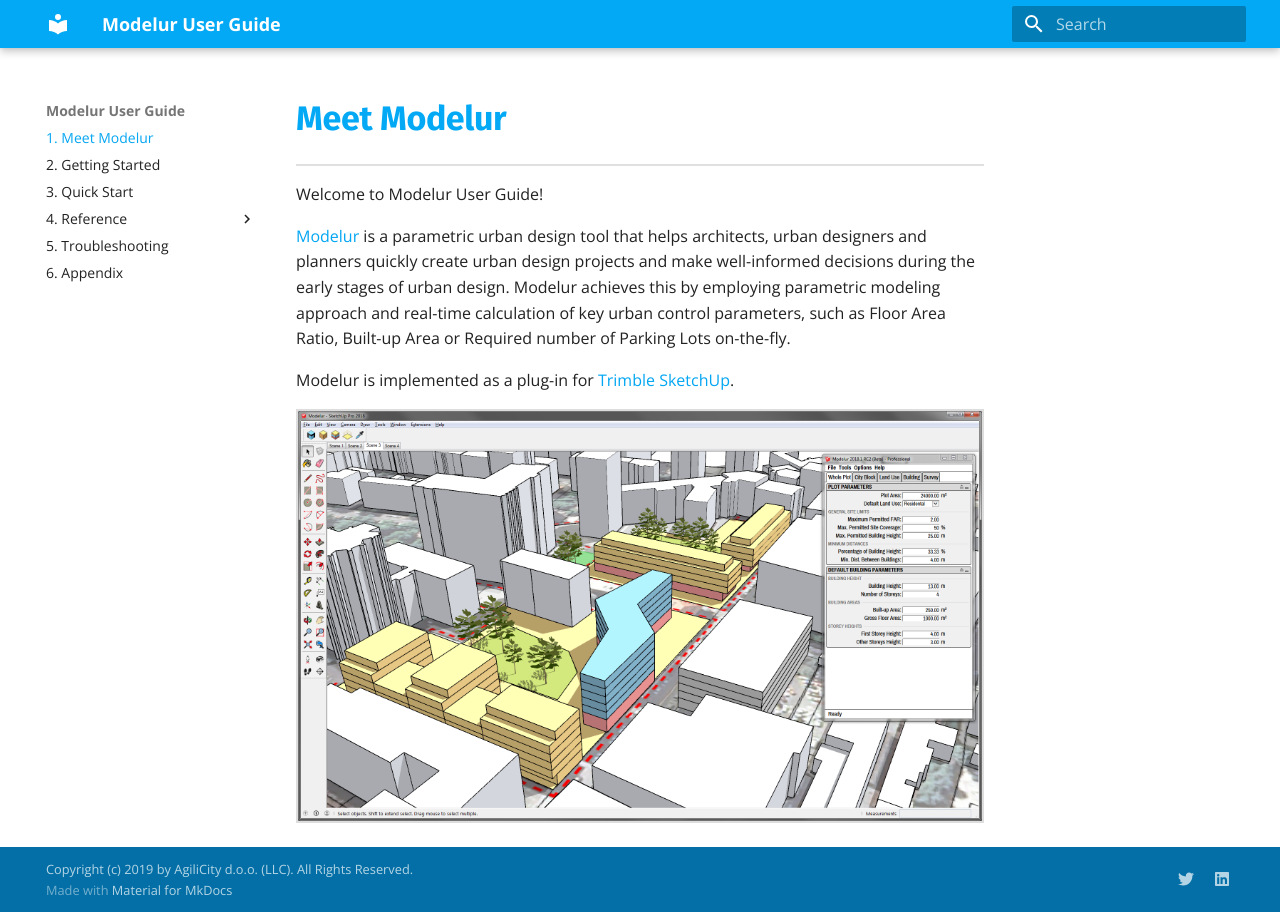
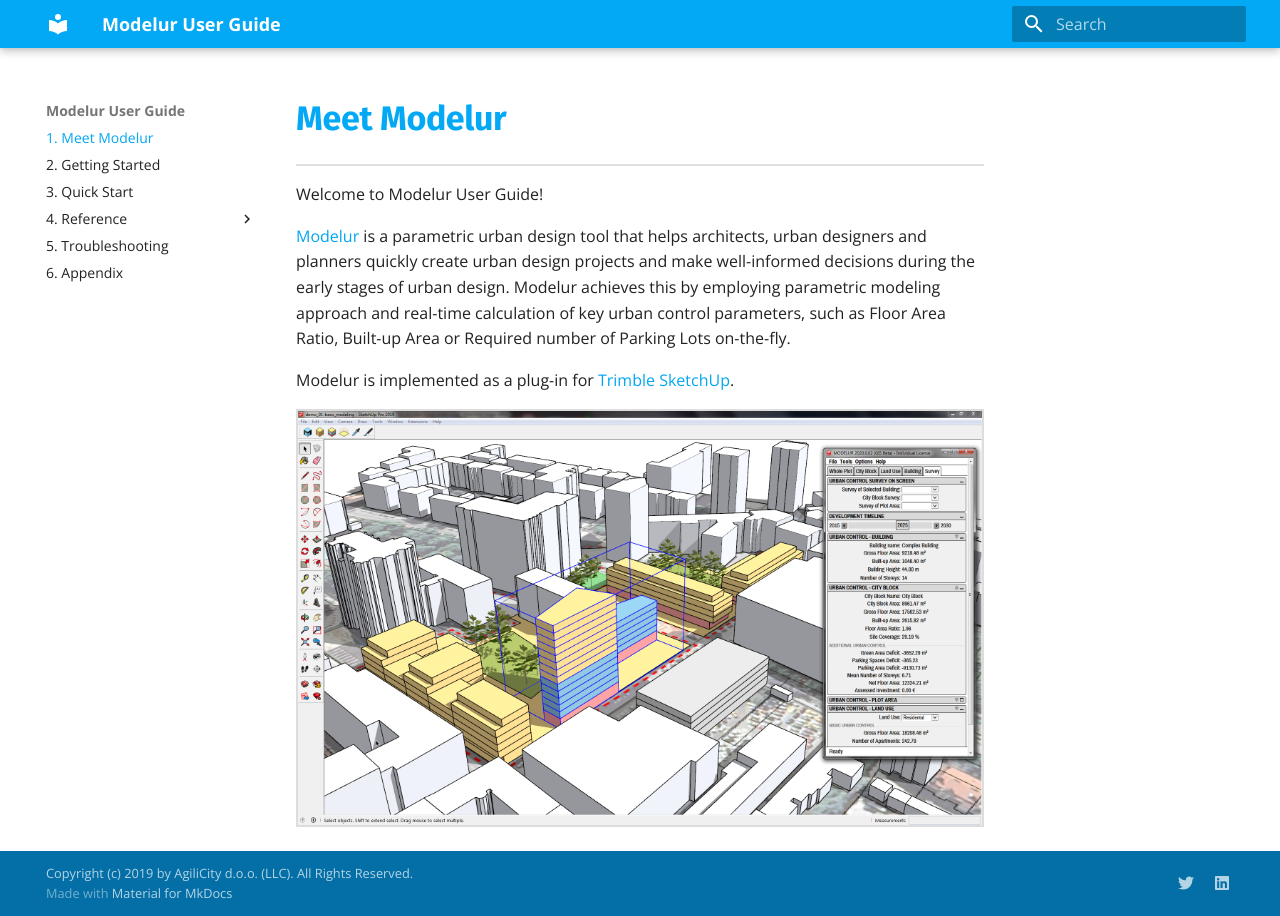
Before and after one commit to Modelur/docs, an MkDocs documentation site: the page built from docs/index.md, in a window 1280 px wide. Built offline with MkDocs 1.6.1 and Material for MkDocs 9.7.7, drawn with Linux system fonts in a browser that asks for light colours; old or Windows-style settings are respelled for this version of MkDocs.

Commit message:
Update Modelur image

```diff
--- a/docs/index.md
+++ b/docs/index.md
@@ -7,4 +7,4 @@
 
 Modelur is implemented as a plug-in for [Trimble SketchUp](http://www.sketchup.com).
 
-![Modelur screenshot](img/modelur_beta.png)
+![Modelur screenshot](img/modelur.png)
```
Also changed, not shown: docs/img/modelur.png (added), docs/img/modelur_beta.png (deleted).
